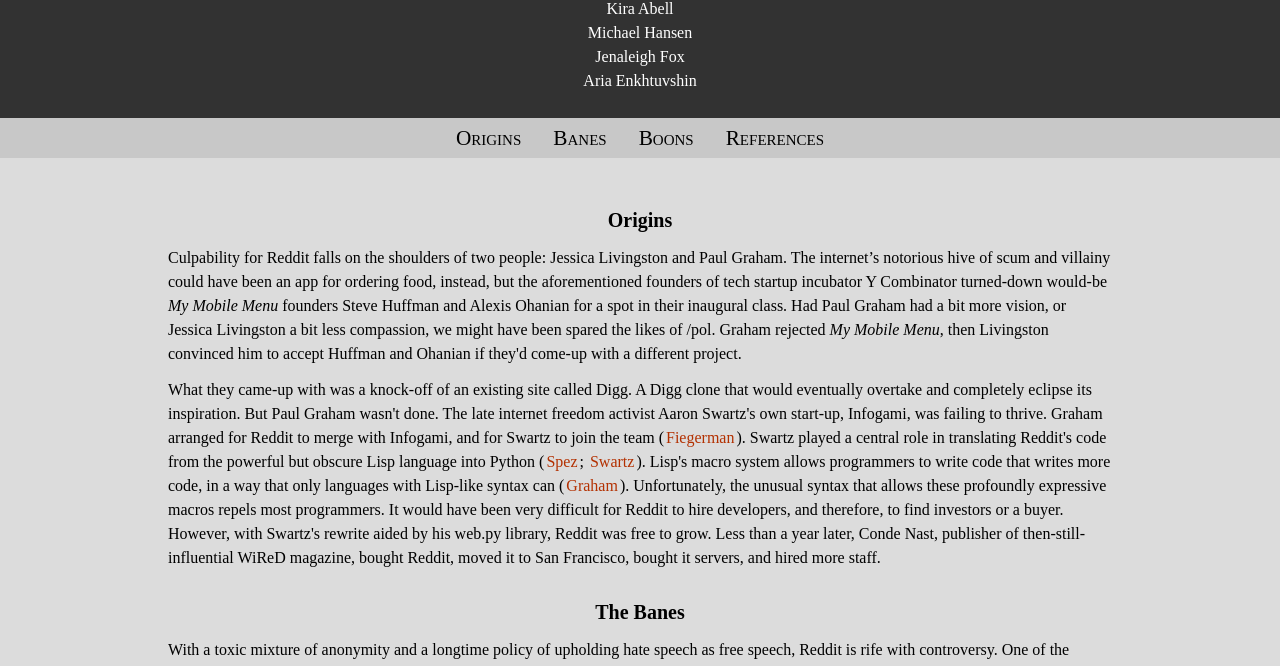
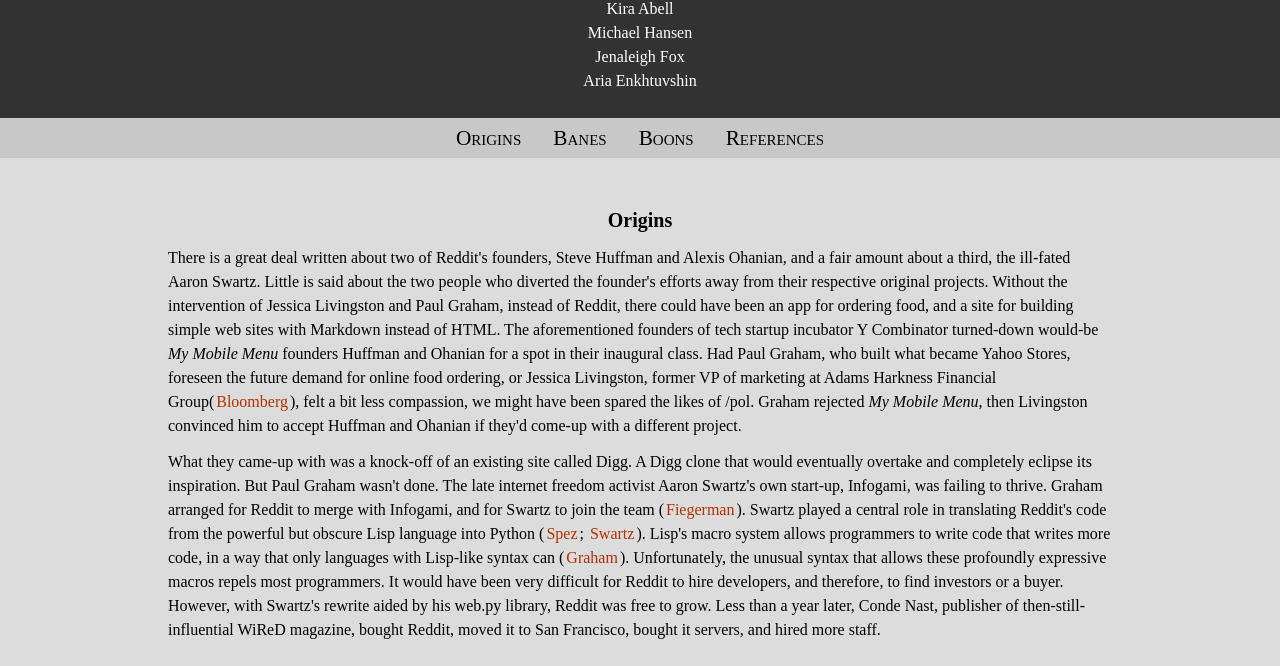
Before and after one commit to Nightscrawl/itc134-A4-gh-page-project, a plain HTML site: page index.html in a window 1280 px wide. Shown: the part 110-776 px from the top of the page. Drawn offline with Linux system fonts and the light colour scheme.

Commit message:
Revises first paragraph.
My initial attempt at writing about Reddit's founding was terrible. I think it might pass for just /not very good/, now.

```diff
--- a/index.html
+++ b/index.html
@@ -39,7 +39,7 @@
 
                     <h3 id="org">Origins</h3>
                     <p>
-                        Culpability for Reddit falls on the shoulders of two people: Jessica Livingston and Paul Graham. The internet’s notorious hive of scum and villainy could have been an app for ordering food, instead, but the aforementioned founders of tech startup incubator Y Combinator turned-down would-be <i>My Mobile Menu</i> founders Steve Huffman and Alexis Ohanian for a spot in their inaugural class. Had Paul Graham had a bit more vision, or Jessica Livingston a bit less compassion, we might have been spared the likes of /pol. Graham rejected <i>My Mobile Menu</i>, then Livingston convinced him to accept Huffman and Ohanian if they'd come-up with a different project.
+                        There is a great deal written about two of Reddit's founders, Steve Huffman and Alexis Ohanian, and a fair amount about a third, the ill-fated Aaron Swartz. Little is said about the two people who diverted the founder's efforts away from their respective original projects. Without the intervention of Jessica Livingston and Paul Graham, instead of Reddit, there could have been an app for ordering food, and a site for building simple web sites with Markdown instead of HTML. The aforementioned founders of tech startup incubator Y Combinator turned-down would-be <i>My Mobile Menu</i> founders Huffman and Ohanian for a spot in their inaugural class. Had Paul Graham, who built what became Yahoo Stores, foreseen the future demand for online food ordering, or Jessica Livingston, former VP of marketing at Adams Harkness Financial Group(<a href="#Bloomberg">Bloomberg</a>), felt a bit less compassion, we might have been spared the likes of /pol. Graham rejected <i>My Mobile Menu</i>, then Livingston convinced him to accept Huffman and Ohanian if they'd come-up with a different project.
                     </p>
 
                     <p>
```
